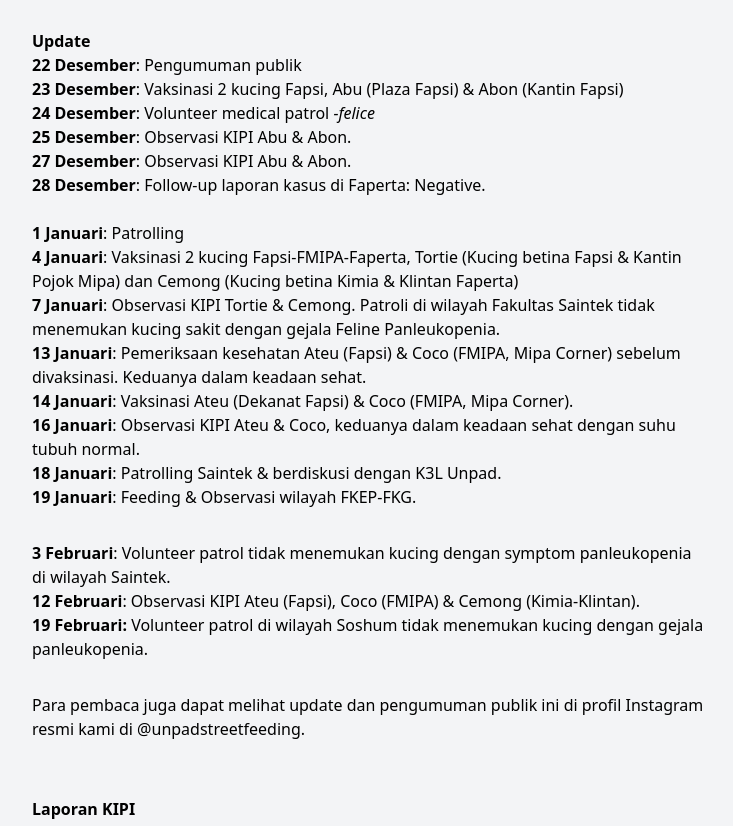
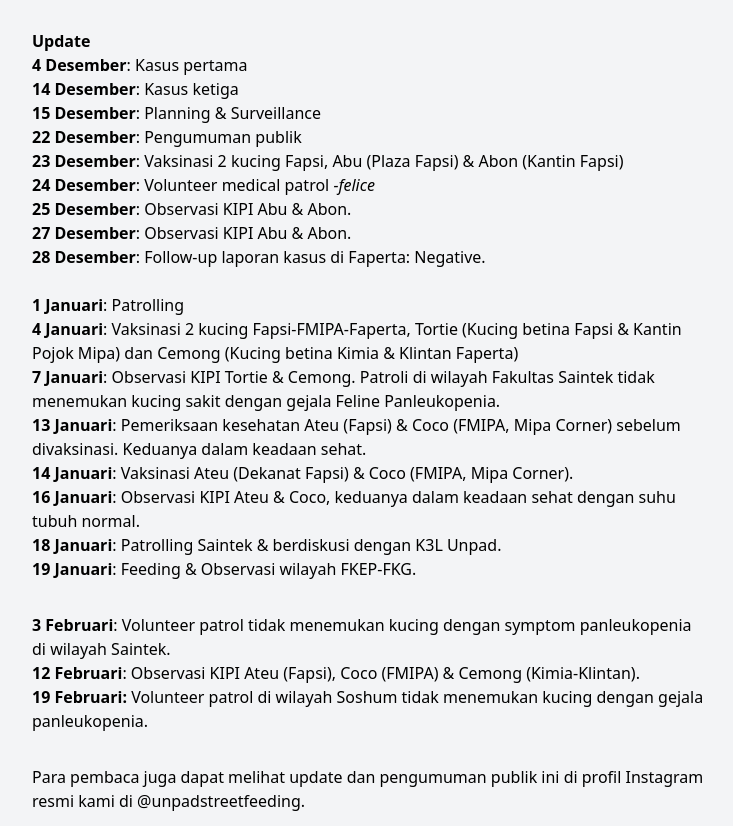
Before and after one commit to sukaikan/unpadsf_site, an Eleventy site: page src/articles/2023-12-20-fundraising-vaksin-kucing.md in a window 1280 px wide. Shown: the part 3041-3867 px from the top of the page, without its empty margins (256-989 px from the left). Built offline with nearby package versions, Linux system fonts and the light colour scheme; Eleventy itself is replaced by a stand-in of ours; files that its build step writes are made by us from their sources.

Commit message:
Update Article “2023-12-20-fundraising-vaksin-kucing”

```diff
--- a/src/articles/2023-12-20-fundraising-vaksin-kucing.md
+++ b/src/articles/2023-12-20-fundraising-vaksin-kucing.md
@@ -49,6 +49,9 @@ Penggalangan dana ditutup per 1 Januari 2024. Terima kasih banyak semuanya!
 <iframe width="699" height="314" frameborder="0" scrolling="no" src="https://onedrive.live.com/embed?resid=E0E1F4B952AD0DE9%213303&authkey=%21AJ8ZaY1aOAm_G3Q&em=2&wdAllowInteractivity=False&Item='Sheet1'!A1%3AE12&wdHideGridlines=True&wdInConfigurator=True&wdInConfigurator=True"></iframe>
 
 **Update**\
+**4 Desember**: Kasus pertama\
+**14 Desember**: Kasus ketiga\
+**15 Desember**: Planning & Surveillance\
 **22 Desember**: Pengumuman publik\
 **23 Desember**: Vaksinasi 2 kucing Fapsi, Abu (Plaza Fapsi) & Abon (Kantin Fapsi)\
 **24 Desember**: Volunteer medical patrol *\-felice*\
```
